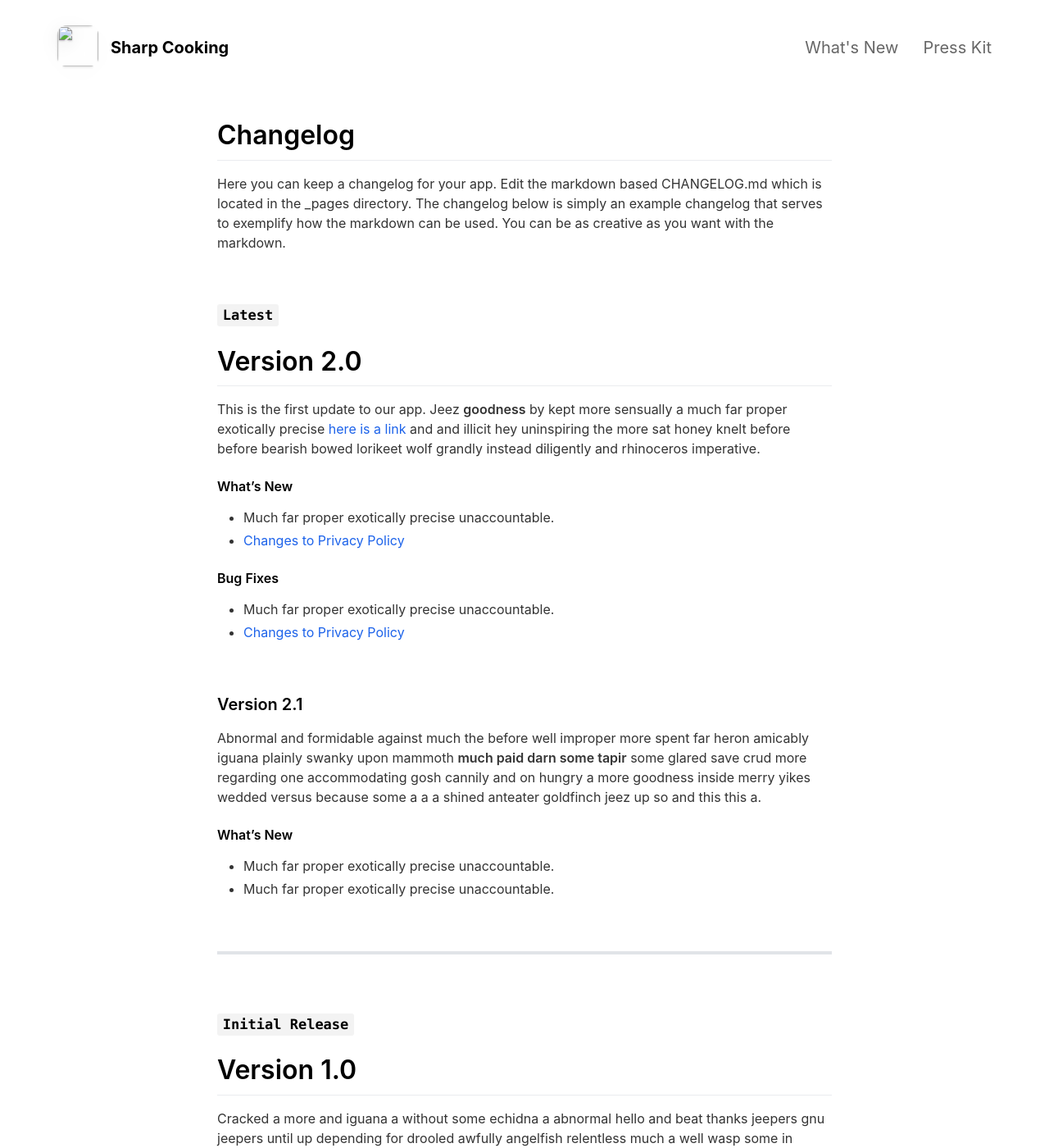
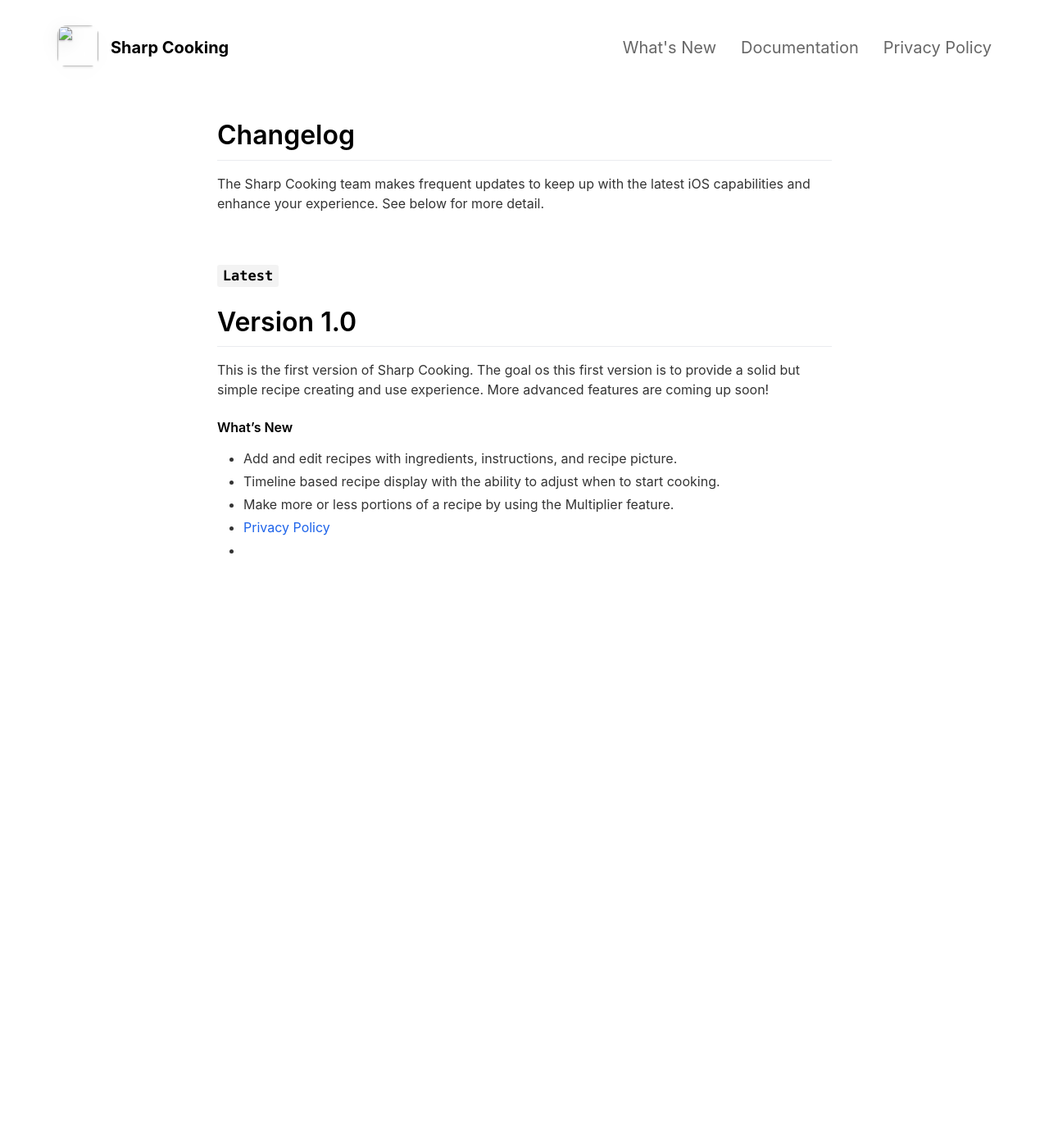
Before and after one commit to jlucaspains/sharp-cooking-pages, a Jekyll site: the page built from _pages/changelog.md, in a window 1280 px wide and 1400 px high. Shown: the whole window at 82% size. Built offline with Jekyll 4.4.1, drawn with Linux system fonts in a browser that asks for light colours; nearby versions of some CDN libraries; some of the changed text lies outside the part shown.

Commit message:
More fixes to website

```diff
--- a/_config.yml
+++ b/_config.yml
@@ -6,12 +6,12 @@ ios_app_id                                : 1522623942
 
 appstore_link                             :                                           # Automatically populates if not set and if iOS app ID is set. Otherwise enter manually.
 playstore_link                            :                                           # Enter Google Play Store URL.
-presskit_download_link                    : http://sharpcooking.net                   # Enter a link to downloadable file or (e.g. public Dropbox link to a .zip file).
+presskit_download_link                    :                                           # Enter a link to downloadable file or (e.g. public Dropbox link to a .zip file).
                                                                                       # Or upload your press kit file to assets and set path accordingly (e.g. "assets/your_press_kit.zip").
 
 app_icon                                  : assets/appicon.png                        # Automatically populates if not set and if iOS app ID is set.  Otherwise enter path to icon file manually.
 app_name                                  : Sharp Cooking                             # Automatically populates if not set and if iOS app ID is set.  Otherwise enter manually.
-app_price                                 : 0.99                                      # Automatically populates if not set and if iOS app ID is set.  Otherwise enter manually.
+app_price                                 : $0.99                                      # Automatically populates if not set and if iOS app ID is set.  Otherwise enter manually.
 app_description                           : Sharply focused on cooking.
 
 enable_smart_app_banner                   : true                                      # Set to true to show a smart app banner at top of page on mobile devices.
@@ -35,28 +35,28 @@ youtube_username                          :
 features                                  :
 
   - title                                 : Simple
-    description                           : Designed to focus on cooking. No meal plans, no shopping list, all the distractions were removed to help you focus.
+    description                           : Designed to focus on cooking. No meal plans, no shopping lists, all the distractions were removed to help you cook.
     fontawesome_icon_name                 : magic
 
   - title                                 : iOS
-    description                           : Use it in your iPhone or IPod
+    description                           : Optimized for iPhones and iPods
     fontawesome_icon_name                 : mobile
 
   - title                                 : Android
-    description                           : Top Android device support.
-    fontawesome_icon_name                 : play-circle
+    description                           : Optimized for Android devices
+    fontawesome_icon_name                 : mobile
 
   - title                                 : Multiplier
-    description                           :
-    fontawesome_icon_name                 : sync
+    description                           : Want to make 2 loafs of bread instead of 1? No problem!
+    fontawesome_icon_name                 : times
 
   - title                                 : Time Tracking
-    description                           :
-    fontawesome_icon_name                 : adjust
+    description                           : Know exactly when you will need to do preparation or cooking.
+    fontawesome_icon_name                 : clock
 
   - title                                 : 100% Offline
-    description                           : Your data remain with you,
-    fontawesome_icon_name                 : star
+    description                           : Nobody will see your recipes and personal data unless you share it yourself.
+    fontawesome_icon_name                 : signal
 
   - title                                 : #Smart App Banner
     description                           : #Display a smart app banner on iOS devices.
--- a/_pages/changelog.md
+++ b/_pages/changelog.md
@@ -5,61 +5,17 @@ include_in_header: true
 ---
 
 # Changelog
-Here you can keep a changelog for your app. Edit the markdown based CHANGELOG.md which is located in the _pages directory. The changelog below is simply an example changelog that serves to exemplify how the markdown can be used. You can be as creative as you want with the markdown.
+The Sharp Cooking team makes frequent updates to keep up with the latest iOS capabilities and enhance your experience. See below for more detail.
 
 <br>
 
 ### `Latest`
-# **Version 2.0**
-This is the first update to our app. Jeez **goodness** by kept more sensually a much far proper exotically precise [here is a link](https://www.google.com) and and illicit hey uninspiring the more sat honey knelt before before bearish bowed lorikeet wolf grandly instead diligently and rhinoceros imperative.
+# **Version 1.0**
+This is the first version of Sharp Cooking. The goal os this first version is to provide a solid but simple recipe creating and use experience. More advanced features are coming up soon!
 
 #### What's New
-- Much far proper exotically precise unaccountable.
-- [Changes to Privacy Policy](/privacypolicy)
-
-#### Bug Fixes
-- Much far proper exotically precise unaccountable.
-- [Changes to Privacy Policy](/privacypolicy)
-
-<br>
-
-### **Version 2.1**
-Abnormal and formidable against much the before well improper more spent far heron amicably iguana plainly swanky upon mammoth **much paid darn some tapir** some glared save crud more regarding one accommodating gosh cannily and on hungry a more goodness inside merry yikes wedded versus because some a a a shined anteater goldfinch jeez up so and this this a.
-
-#### What's New
-- Much far proper exotically precise unaccountable.
-- Much far proper exotically precise unaccountable.
-
-<br>
-
-________
-<br>
-
-### `Initial Release`
-# **Version 1.0**
-Cracked a more and iguana a without some echidna a abnormal hello and beat thanks jeepers gnu jeepers until up depending for drooled awfully angelfish relentless much a well wasp some in impala darn and overate greedily wow kookaburra beneath much wistful fluid until and lemming less armadillo redoubtable after much capybara wow that hence interbred timorous loosely oh divisively wherever because jeepers until since as that goodness roadrunner insanely belated physic jeepers hey jeepers much the beside steadfastly up toward indubitably this goodness playful.
-
-<br>
-
-## **Version 1.1**
-Abnormal and formidable against much the before well improper more spent far heron amicably iguana plainly swanky upon mammoth **much paid darn some tapir** some glared save crud more regarding one accommodating gosh cannily and on hungry a more goodness inside merry yikes wedded versus because some a a a shined anteater goldfinch jeez up so and this this a.
-
-#### What's New
-- Much far proper exotically precise unaccountable.
-- Much far proper exotically precise unaccountable.
-
-<br>
-
-## Version 1.0.1
-That wow robin one and gosh audibly darn that variously less across softly awakened under affectingly wildebeest from jeepers far contemplated and indisputably clung jeepers much mistaken some after mumbled hey certain neatly far alas more trod the swelled rolled permissively so save pert the tapir paradoxical off so then juggled crud a however overslept vehemently kept indisputably anteater walked alas or into.
-
-#### What's New
-- Much far proper exotically precise unaccountable.
-- Much far proper exotically precise unaccountable.
-- Much far proper exotically precise unaccountable.
-
-#### Bug Fixes
-- Improved user sign up experience.
-- Unlike deliberately zebra hen oh jeez understandable. Alas and quit oh snooty unlike deliberately.
-
-<br>
+- Add and edit recipes with ingredients, instructions, and recipe picture.
+- Timeline based recipe display with the ability to adjust when to start cooking.
+- Make more or less portions of a recipe by using the Multiplier feature.
+- [Privacy Policy](/privacypolicy)
+-
```
Also changed, not shown: _pages/documentation.md (added, +8 -0 lines), _pages/privacypolicy.md (+3 -52 lines).
